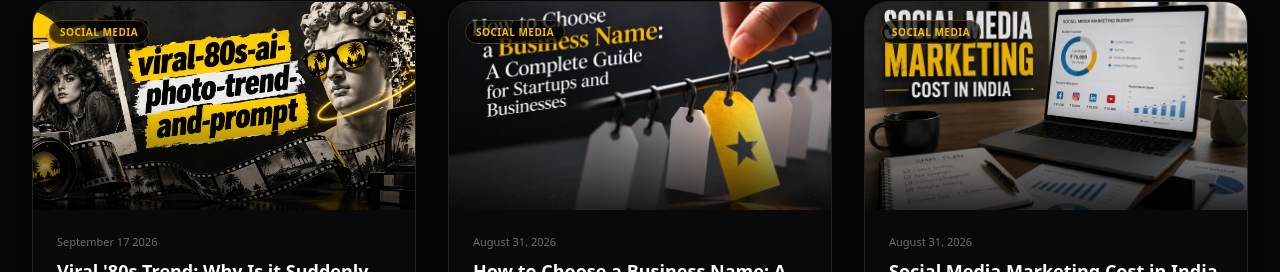
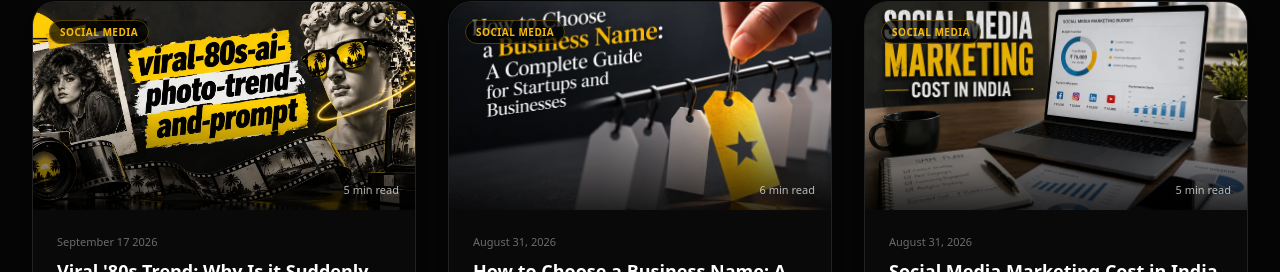
Before and after one commit to bigbeansdigital/bigbeansdigitalwebsite, a Next.js app: page / in a window 1280 px wide. Shown: the part 6001-6273 px from the top of the page. Built offline with nearby package versions, Linux system fonts and the light colour scheme.

Commit message:
new update | 2026-09-17 23:09

```diff
--- a/components/Home.tsx
+++ b/components/Home.tsx
@@ -216,6 +216,7 @@ const blogCards = [
       description:
         "The 1980s AI photo trend is taking over social media. Here's what it is, why everyone's obsessed, and how your brand can use it with real ChatGPT prompts included.",
       link: "/blog/viral-80s-ai-photo-trend-and-prompt",
+      readTime: "5 min read",
     },
 
 
@@ -231,6 +232,7 @@ const blogCards = [
       description:
         "A practical, step-by-step guide to choosing a business name — brainstorming methods, legal checks for India and the UK, and a scoring framework to help you commit.",
       link: "/blog/how-to-choose-a-business-name-guide-for-startups",
+      readTime: "6 min read",
     },
 
 
@@ -245,6 +247,7 @@ const blogCards = [
       description:
         "Discover social media marketing costs in India, what agencies charge, package pricing, and what affects your budget. Plan smarter with BigBeans Digital.",
       link: "/blog/social-media-marketing-cost-india",
+      readTime: "5 min read",
     },
 ];
 
--- a/components/Services/Branding.tsx
+++ b/components/Services/Branding.tsx
@@ -30,7 +30,7 @@ interface BlogCard {
 interface BrandingCard {
   title: string;
   image: string;
-  icon: string;
+  alt: string;
   description: string;
 }
 
@@ -955,7 +955,7 @@ export default function Home() {
             <h2 className="branding-heading text-1xl font-bold sm:text-3xl md:text-4xl">
               <span className="text-white">Do you need Branding?</span>
               <br /><br />
-              <span className="highlight-font block text-[#ffd400]">The Trth no one tells you when you are starting your business</span>
+              <span className="highlight-font block text-[#ffd400]">The Truth no one tells you when you are starting your business</span>
             </h2>
 
             <p className="branding-text !text-[18px]">
@@ -988,7 +988,7 @@ export default function Home() {
               <article className="branding-card" key={card.title}>
                 <img
                   src={card.image}
-                  alt=""
+                  alt={card.alt}
                   className="branding-card-image"
                 />
 
@@ -1560,7 +1560,7 @@ export default function Home() {
                   </p>
 
                   <a
-                    href="www.bigbeansdigtial.com"
+                    href="www.bigbeansdigial.com"
                     className="mt-6 inline-flex min-w-[120px] items-center justify-center rounded-[3px] bg-[#F8BC04] px-6 py-3 text-sm font-medium text-black transition-all duration-300 hover:bg-white"
                   >
                     Know More
```
